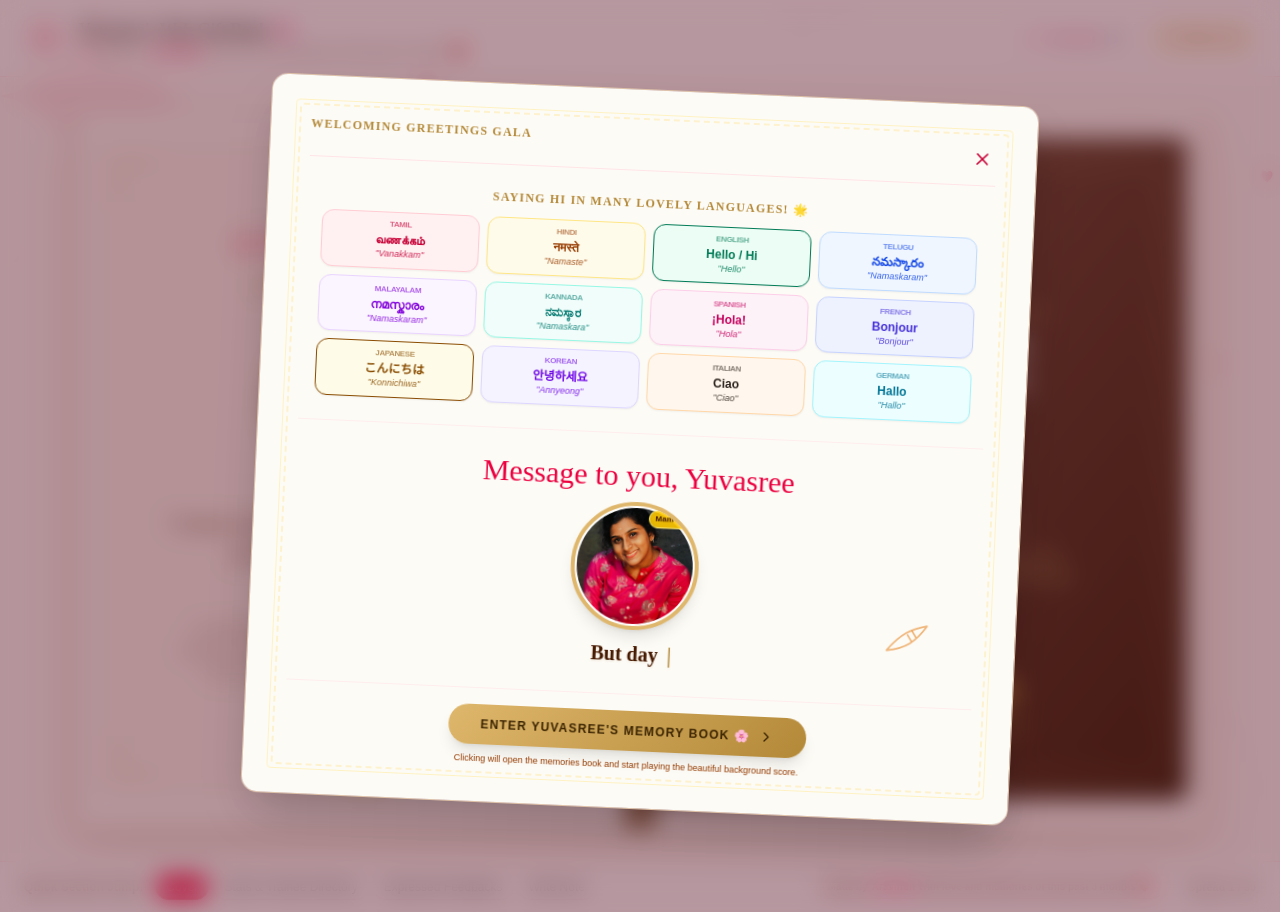
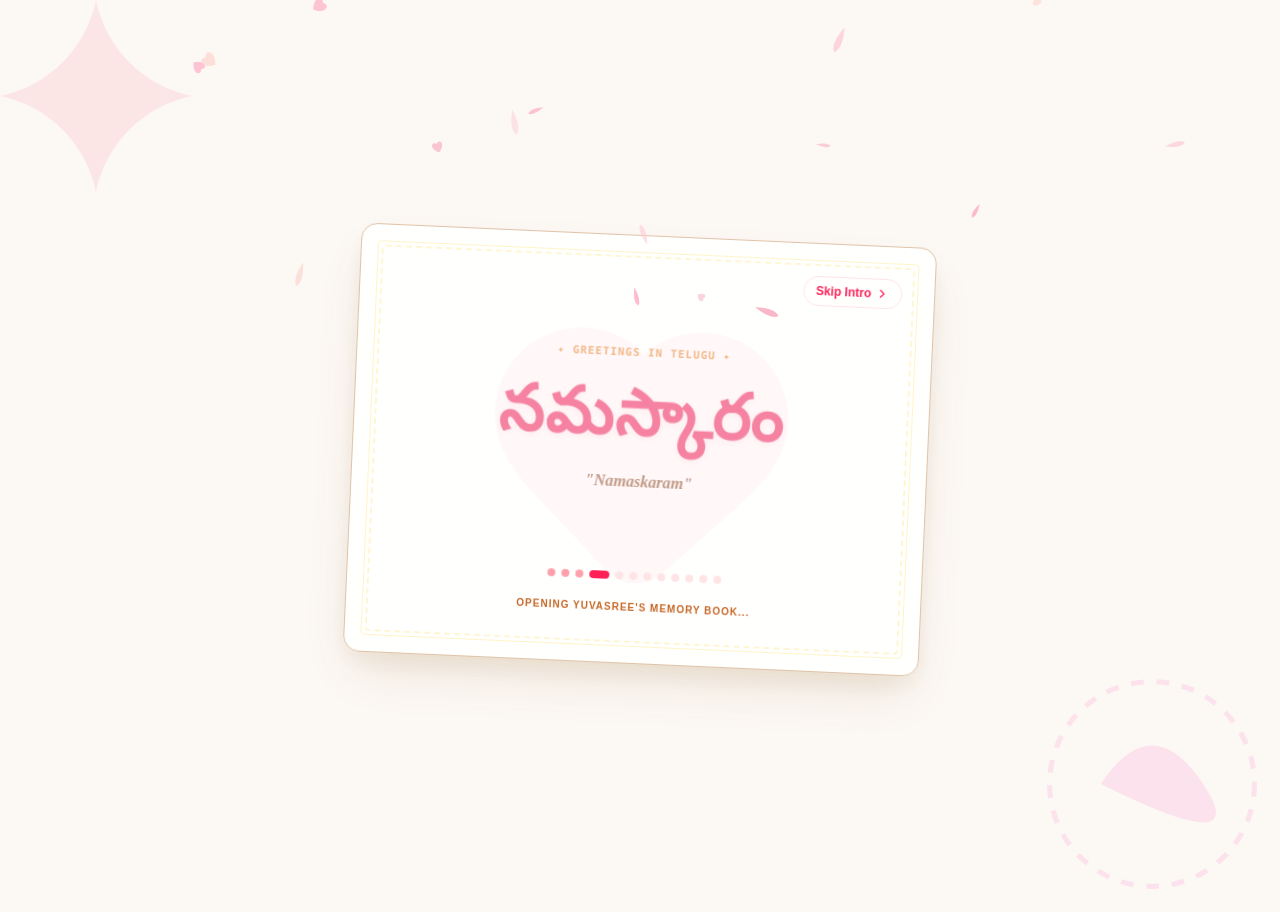
Before and after one commit to ArxvindhMagsi/giftbook, a React (Vite) app: page / in a window 1280 px wide. Built offline with nearby package versions, Linux system fonts and the light colour scheme.

Commit message:
feat: complete sequential multilingual greetings slideshow before cover entry and start bgm automatically

```diff
--- a/src/App.tsx
+++ b/src/App.tsx
@@ -86,25 +86,12 @@ export default function App() {
   const [cardTheme, setCardTheme] = useState<"gold" | "rose" | "teal" | "parchment">("rose");
   const [formSuccess, setFormSuccess] = useState(false);
 
-  // Intro Handwriting Simulator States
-  const [introTextIndex, setIntroTextIndex] = useState(0);
-  const [currentIntroLine, setCurrentIntroLine] = useState("");
-  const [introCompleted, setIntroCompleted] = useState(false);
+  // Greeting loop state
+  const [greetingIndex, setGreetingIndex] = useState(0);
 
   // Audio state
   const synthRef = useRef<AudioSynthesizer | null>(null);
   const canvasRef = useRef<HTMLCanvasElement | null>(null);
-
-  // Hardcoded full text configuration for typewriter pop-up
-  const introMessage = useMemo(() => [
-    "Dear Yuvasree Mam,",
-    "Managing 97 passionate minds is no simple feat...",
-    "But day in and day out, you have led us with superhuman patience, boundless wisdom, and a warm contagious smile that lights up every room.",
-    "You are our Point of Contact (POC), our stellar trainer, and a wonderful mentor.",
-    "This interactive book is a collection of gratitude and hearts from all 97 of us who admire and respect you.",
-    "Open it further to feel our love and appreciation of your tireless service...",
-    "— In coordination, your 97-strong training batch. 🌸"
-  ], []);
 
   // Initialize and track localStorage
   useEffect(() => {
@@ -132,45 +119,32 @@ export default function App() {
 
   const [direction, setDirection] = useState<1 | -1>(1);
 
-  // Handwriting Intro Sequence Timer Loop
+  // Multilingual sequential "Hi" slideshow loop at startup
   useEffect(() => {
     if (!showIntro) return;
 
-    let charIndex = 0;
-    let lineIndex = 0;
-    let timer: any;
+    const interval = setInterval(() => {
+      setGreetingIndex((prev) => {
+        if (prev < multilingualGreetings.length - 1) {
+          return prev + 1;
+        } else {
+          clearInterval(interval);
+          // Sequence completed! Auto transition to cover page and play BGM
+          setTimeout(() => {
+            setShowIntro(false);
+            if (synthRef.current) {
+              synthRef.current.toggle(true).then((playing) => {
+                if (playing) setBackgroundPlay(true);
+              });
+            }
+          }, 1500); // give 1.5 seconds to admire the final greeting
+          return prev;
+        }
+      });
+    }, 1600); // transition every 1.6 seconds
 
-    const typeMsgClean = () => {
-      if (lineIndex < introMessage.length) {
-        const line = introMessage[lineIndex];
-        if (charIndex <= line.length) {
-          setCurrentIntroLine(line.substring(0, charIndex));
-          charIndex++;
-          // Play micro typing sounds organically
-          if (synthRef.current && Math.random() > 0.45) {
-            synthRef.current.playTypingSound();
-          }
-          timer = setTimeout(typeMsgClean, 40);
-        } else {
-          // Pause and flip to next sentence
-          timer = setTimeout(() => {
-            setIntroTextIndex((prev) => prev + 1);
-            lineIndex++;
-            charIndex = 0;
-            if (lineIndex >= introMessage.length) {
-              setIntroCompleted(true);
-            } else {
-              typeMsgClean();
-            }
-          }, 1200);
-        }
-      }
-    };
-
-    typeMsgClean();
-
-    return () => clearTimeout(timer);
-  }, [showIntro, introMessage]);
+    return () => clearInterval(interval);
+  }, [showIntro]);
 
   // Merge core database + user written testimonials
   const testimonialsCollection = useMemo(() => {
@@ -1190,111 +1164,98 @@ export default function App() {
       </footer>
 
 
-      {/* - - - - - - INTRO POPUP: HANDWRITING TYPING GREETINGS GALA - - - - - - */}
+      {/* - - - - - - INTRO POPUP: SEQUENTIAL MULTILINGUAL GREETINGS SLIDESHOW - - - - - - */}
       {showIntro && (
-        <div id="intro-writing-popup" className="absolute inset-0 bg-rose-950/40 backdrop-blur-md z-50 flex items-center justify-center p-4">
+        <div id="intro-writing-popup" className="absolute inset-0 bg-[#fcf8f4] z-50 flex items-center justify-center p-4">
 
-          <div className="w-full max-w-3xl bg-[#fdfbf6] rounded-2xl shadow-2xl relative p-6 sm:p-10 border border-[#dfc3a7] overflow-y-auto max-h-[90vh] custom-scrollbar overflow-x-hidden animate-soft-float">
+          {/* Decorative floral background vectors */}
+          <div className="absolute top-0 left-0 w-48 h-48 opacity-20 pointer-events-none select-none">
+            <svg viewBox="0 0 100 100" fill="currentColor" className="text-rose-300">
+              <path d="M50 0 C45 25, 25 45, 0 50 C25 55, 45 75, 50 100 C55 75, 75 55, 100 50 C75 45, 55 25, 50 0 Z" />
+            </svg>
+          </div>
+          <div className="absolute bottom-0 right-0 w-64 h-64 opacity-25 pointer-events-none select-none">
+            <svg viewBox="0 0 100 100" fill="currentColor" className="text-pink-300">
+              <circle cx="50" cy="50" r="40" stroke="currentColor" strokeWidth="2" fill="none" strokeDasharray="5,5" />
+              <path d="M30,50 Q50,20 70,50 T30,50" />
+            </svg>
+          </div>
+
+          {/* Floating Rose Petals Layer */}
+          <RosePetalsCanvas />
+
+          <div className="w-full max-w-xl bg-white/90 backdrop-blur-md rounded-2xl shadow-book relative p-8 sm:p-12 border border-[#dfc3a7] text-center overflow-hidden animate-soft-float">
 
             {/* Elegant Vintage Frame overlay */}
-            <div className="absolute inset-4 sm:inset-6 border border-amber-200 pointer-events-none rounded opacity-45" />
-            <div className="absolute inset-5 sm:inset-7 border-2 border-dashed border-amber-300 rounded pointer-events-none opacity-20" />
+            <div className="absolute inset-4 border border-amber-200 pointer-events-none rounded opacity-45" />
+            <div className="absolute inset-5 border-2 border-dashed border-amber-300 rounded pointer-events-none opacity-20" />
 
-            <div className="flex justify-between items-start border-b border-rose-100 pb-3">
-              <span className="text-xs uppercase tracking-widest gold-text font-serif-elegant font-bold">Welcoming Greetings Gala</span>
+            {/* Skip Intro Button */}
             <button
               onClick={() => {
                 setShowIntro(false);
-                  // Ensure BGM plays when closing the greeting page
                 if (synthRef.current) {
                   synthRef.current.toggle(true).then((playing) => {
                     if (playing) setBackgroundPlay(true);
                   });
                 }
               }}
-                className="p-1 rounded-full hover:bg-rose-50 text-rose-700 font-bold transition-all relative z-10"
-                title="Skip to Book Overview"
+              className="absolute top-8 right-8 text-xs font-bold text-rose-500 hover:text-rose-700 transition px-3 py-1.5 rounded-full border border-rose-100 hover:bg-rose-50/50 z-20 flex items-center space-x-1"
             >
-                <X className="w-5 h-5" />
+              <span>Skip Intro</span>
+              <ChevronRight className="w-3.5 h-3.5" />
             </button>
+
+            {/* Glowing Heart Pulse behind the text */}
+            <div className="absolute inset-0 flex items-center justify-center pointer-events-none opacity-5">
+              <Heart className="w-80 h-80 text-rose-500 fill-rose-500 animate-pulse" />
             </div>
 
-            {/* A crazy, beautiful multilingual greetings gallery */}
-            <div className="mt-6 mb-4">
-              <h3 className="text-center text-xs font-serif-elegant font-bold gold-text uppercase tracking-widest mb-3">
-                Saying Hi in many lovely languages! 🌟
-              </h3>
-              <div className="grid grid-cols-2 sm:grid-cols-3 md:grid-cols-4 gap-2 max-w-2xl mx-auto px-2">
-                {multilingualGreetings.map((g, i) => (
+            <div className="relative z-10 h-64 flex flex-col justify-center items-center">
+              <AnimatePresence mode="wait">
+                <motion.div
+                  key={greetingIndex}
+                  initial={{ opacity: 0, scale: 0.8, y: 15 }}
+                  animate={{ opacity: 1, scale: 1, y: 0 }}
+                  exit={{ opacity: 0, scale: 0.9, y: -15 }}
+                  transition={{ duration: 0.45, ease: "easeInOut" }}
+                  className="flex flex-col items-center justify-center"
+                >
+                  <span className="text-[10px] sm:text-xs tracking-widest font-black uppercase text-amber-600 mb-2 block font-mono">
+                    ✦ Greetings in {multilingualGreetings[greetingIndex].lang} ✦
+                  </span>
+
+                  {/* Huge calligraphic greeting */}
+                  <h2 className="text-5xl sm:text-6xl md:text-7xl font-parisienne text-rose-600 font-bold tracking-wide filter drop-shadow-[0_2px_4px_rgba(225,29,72,0.1)] py-2 leading-tight">
+                    {multilingualGreetings[greetingIndex].text}
+                  </h2>
+
+                  <span className="text-base sm:text-lg italic text-amber-900 font-semibold font-serif-elegant mt-2 block">
+                    "{multilingualGreetings[greetingIndex].translit}"
+                  </span>
+                </motion.div>
+              </AnimatePresence>
+            </div>
+
+            {/* Interactive Progress Indicators */}
+            <div className="relative z-10 mt-8 flex justify-center space-x-1.5">
+              {multilingualGreetings.map((_, idx) => (
                 <div
-                    key={i}
-                    className={`px-3 py-1.5 rounded-xl border text-center transition-all hover:scale-105 shadow-xs flex flex-col justify-center items-center ${g.color}`}
-                  >
-                    <span className="text-[8px] uppercase tracking-tighter opacity-60 font-semibold">{g.lang}</span>
-                    <span className="text-xs font-bold leading-tight mt-0.5">{g.text}</span>
-                    <span className="text-[9px] italic opacity-85">"{g.translit}"</span>
-                  </div>
+                  key={idx}
+                  className={`w-2 h-2 rounded-full transition-all duration-300 ${
+                    idx === greetingIndex
+                      ? "bg-rose-500 w-5"
+                      : idx < greetingIndex
+                        ? "bg-rose-300"
+                        : "bg-rose-100"
+                  }`}
+                />
               ))}
             </div>
-            </div>
 
-            {/* Handwritten script reveal panel mimicking pen quill cursor */}
-            <div className="my-6 min-h-[200px] px-2 sm:px-4 relative flex flex-col justify-center border-t border-rose-100/60 pt-6">
-
-              <div className="space-y-4 text-center max-w-xl mx-auto">
-                <span className="text-3xl font-parisienne block text-rose-600 mb-1">Message to you, Yuvasree</span>
-
-                {/* Yuvasree's Beautiful Portrait in Intro */}
-                <div className="flex justify-center my-2 relative z-10">
-                  <YuvasreePhoto size="medium" />
-                </div>
-
-                {/* Simulated typewriter cursor representation tracing inline */}
-                <p className="font-handwritten text-lg sm:text-xl text-amber-950 leading-relaxed font-semibold filter drop-shadow-[0_1px_1px_rgba(139,92,26,0.15)] px-4">
-                  {currentIntroLine}
-                  <span className="typing-cursor ml-1" />
+            <p className="text-[10px] text-amber-700 mt-5 uppercase tracking-widest font-bold opacity-85">
+              Opening Yuvasree's Memory Book...
             </p>
-
-                {introCompleted && (
-                  <div className="pt-1 animate-bounce">
-                    <p className="text-[9px] text-amber-700 uppercase font-black tracking-widest">
-                      ✦ Words Written Successfully ✦
-                    </p>
-                  </div>
-                )}
-              </div>
-
-              {/* Float Floating Feather Pen / Icon Cursor following line drawing */}
-              <div className="absolute right-12 bottom-6 animate-pulse text-amber-600/50 hidden md:block">
-                <svg width="40" height="40" viewBox="0 0 24 24" fill="none" stroke="currentColor" strokeWidth="1" strokeLinecap="round" strokeLinejoin="round" className="transform rotate-12">
-                  <path d="M2 22s8.25-3 12.5-7.5S22 2 22 2s-6.75 3-11.25 7.25S2 22 2 22z" />
-                  <path d="M12 10l3 3" />
-                  <path d="M14 7l3 3" />
-                </svg>
-              </div>
-            </div>
-
-            {/* Pop-up Navigation Button Trigger */}
-            <div className="border-t border-rose-100/60 pt-4 text-center space-y-2">
-              <button
-                onClick={() => {
-                  setShowIntro(false);
-                  // Ensure BGM starts playing seamlessly exactly as they enter the cover page
-                  if (synthRef.current) {
-                    synthRef.current.toggle(true).then((playing) => {
-                      if (playing) setBackgroundPlay(true);
-                    });
-                  }
-                }}
-                className="px-8 py-3 gold-gradient hover:opacity-95 text-[#3b2401] rounded-full text-xs font-bold shadow-lg tracking-widest uppercase transition-transform hover:scale-105 active:scale-95 flex items-center space-x-2 mx-auto relative z-10"
-              >
-                <span>Enter Yuvasree's Memory Book 🌸</span>
-                <ChevronRight className="w-4 h-4" />
-              </button>
-              <p className="text-[9px] text-amber-800">
-                Clicking will open the memories book and start playing the beautiful background score.
-              </p>
-            </div>
 
           </div>
 
```
Lines whose indentation alone changed are shown as unchanged.
